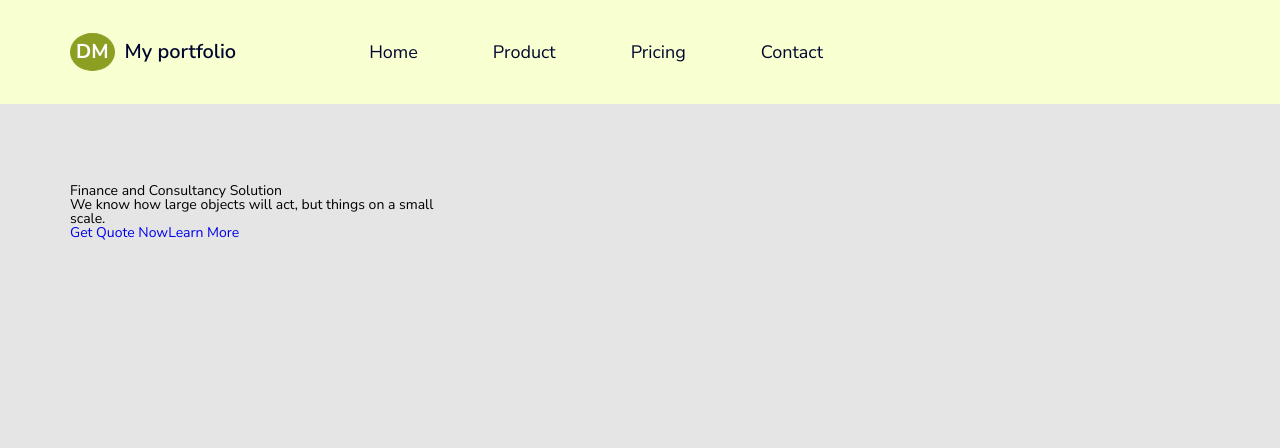
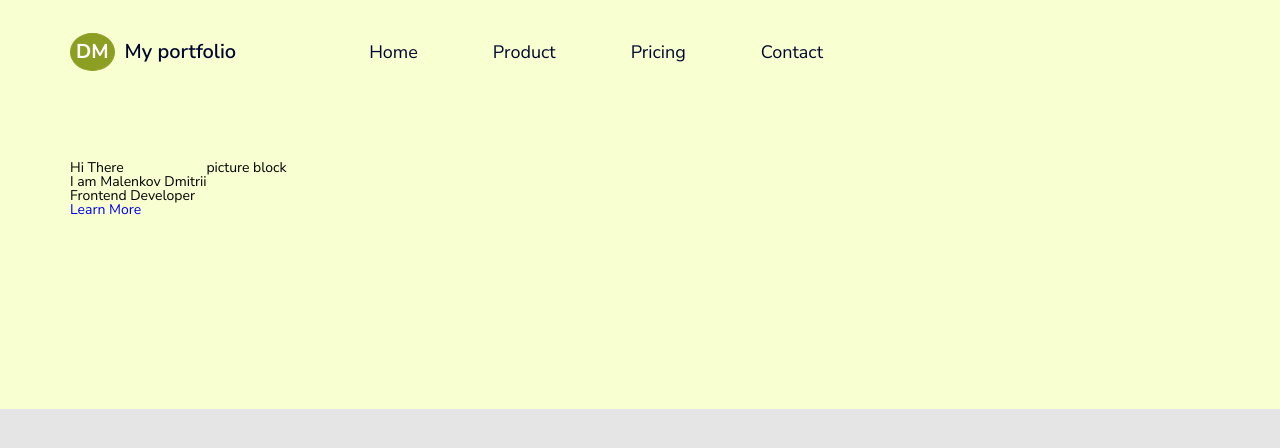
Before and after one commit to DmitryMN/my_portfolio, a React (Create React App) app: page / in a window 1280 px wide. Shown: the top 448 px of the page. Built offline with nearby package versions, Linux system fonts and the light colour scheme.

Commit message:
add main component

```diff
--- a/src/components/Main/Main.js
+++ b/src/components/Main/Main.js
@@ -7,14 +7,15 @@ const Main = () => {
             <div className="page__main_block main_block">
                 <div class="main_block__container _container">
                     <div className="main_block__body">
-                        <h1 className="main_block__title">Finance and Consultancy Solution</h1>
-                        <div className="main_block__text">
-                            We know how large objects will act, but things on a small scale.
-                        </div>
+                        <span className="main_block__text">Hi There</span>
+                        <h1 className="main_block__title">I am Malenkov Dmitrii</h1>
+                        <span className="main_block__text">Frontend Developer</span>
                         <div className="main_block__buttons">
-                            <a href="#" className="main_block__button main_block__button_orange">Get Quote Now</a>
                             <a href="#" className="main_block__button main_block__button_border">Learn More</a>
                         </div>
+                    </div>
+                    <div className="main_block__image">
+                        picture block
                     </div>
                 </div>
             </div>
--- a/src/components/Main/main.css
+++ b/src/components/Main/main.css
@@ -1,15 +1,19 @@
 .page {
     flex: 1 1 auto;
+    background: #F8FFD0;
 }
 .main_block {
-    position: relative;
+    padding: 161px 0 192px 0;
 }
 .main_block__container {
+    display: flex;
+}
+.main_block__body {
+    max-width: 546px;
+}
+.main_block__title {
 
 }
-.main_block__body {
-    position: relative;
-    padding: 184px 0 191px 0;
-    z-index: 2;
-    max-width: 400px;
+.main_block__image {
+
 }
```
